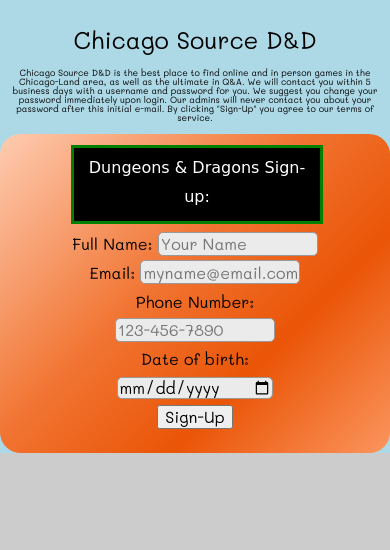
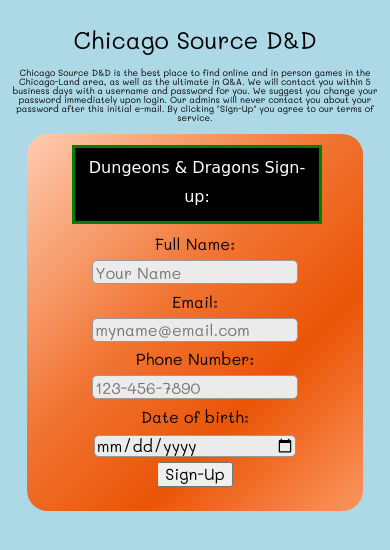
Before and after one commit to BollerIIT/Project1, a plain HTML site: page index.html in a window 390 px wide. Drawn offline with Linux system fonts and the light colour scheme; a web font is replaced by a local one.

Commit message:
Still trying to get this right

```diff
--- a/css/screen.css
+++ b/css/screen.css
@@ -480,15 +480,12 @@ fieldset{
 
 @media screen and (max-width:480px) and (orientation: portrait){
 
-body {
+html {
 background-color: lightblue;
   }
 
 h1 { font-size: 24px }
-h2 {
-	font-size: 18px;
-	margin-top: 5%;
-}
+h2 { font-size: 18px }
 h3 { font-size: 14px }
 h4 { font-size: 11px }
 
@@ -496,7 +493,27 @@ p { font-size: 9px }
 
 small { font-size: 7px }
 
-#sizedtextboxes {width: 60%; height: 20px}
+form {
+  margin: 0 0 5px 0;
+  width: 100%;
+}
+form, label,
+legend {
+ width: 100%;
+}
+
+label {
+  width: 100%;
+  text-align: center;
+}
+
+form, fieldset {
+  width: 80%;
+}
+
+
+#sizedtextboxes {width: 80%}
+
 }
 
 @media screen and (min-width: 375px) and (max-width:720px) and (orientation: landscape) {
```
